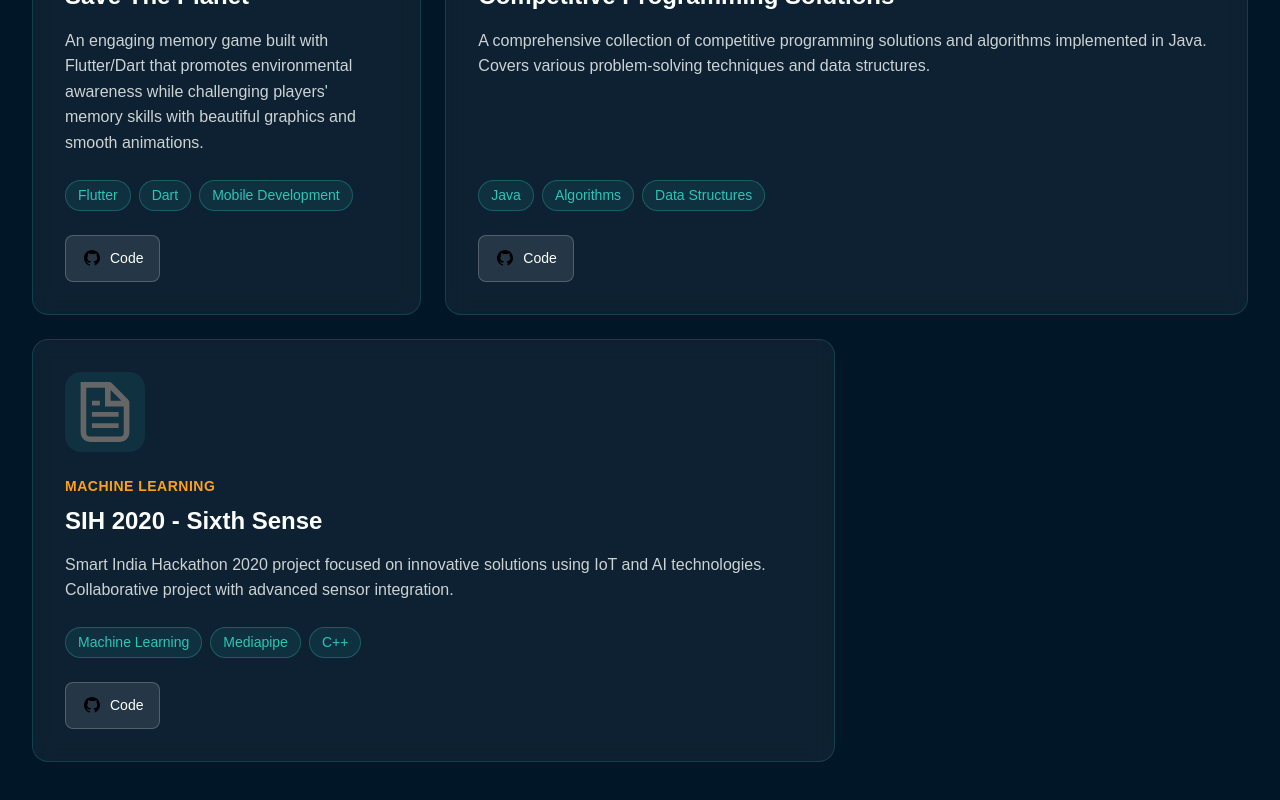
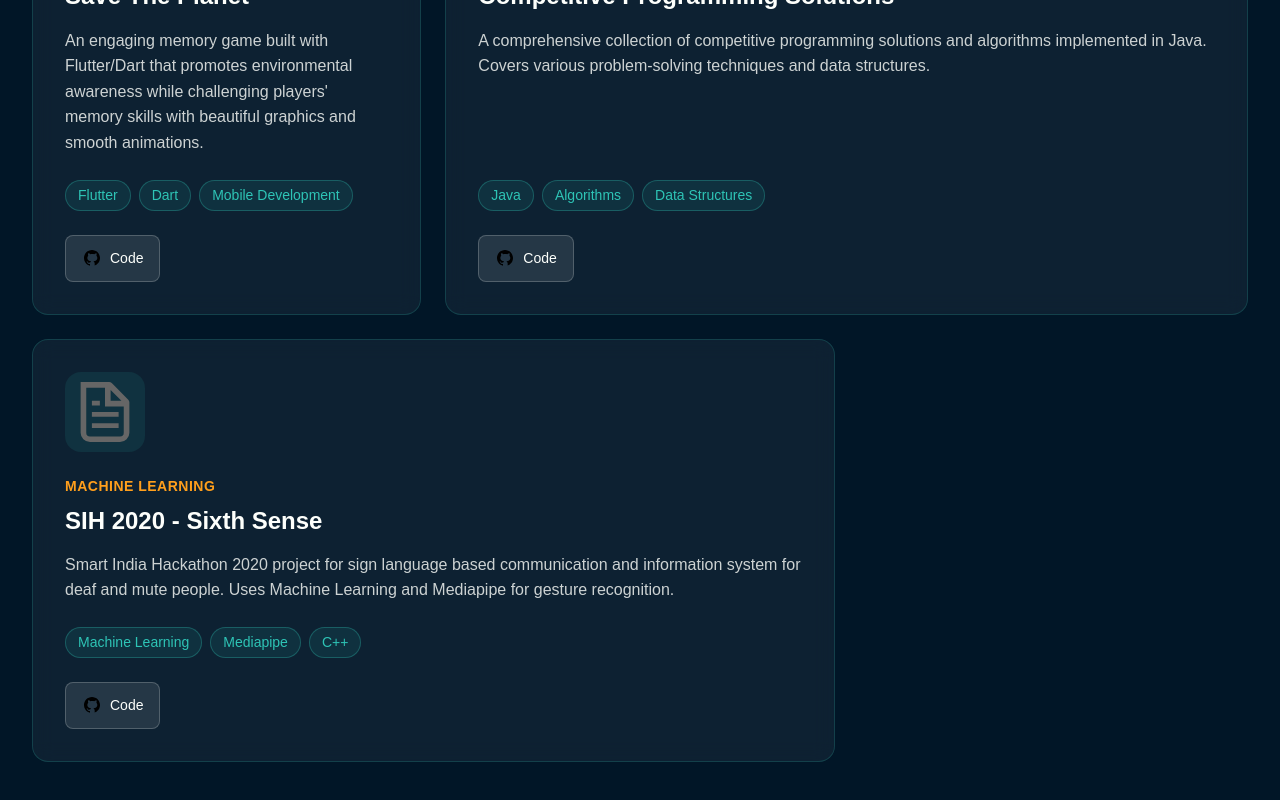
Before and after one commit to Jayant-Jeet/my-portfolio, a Next.js app: page /projects in a window 1280 px wide. Shown: the part 1212-2012 px from the top of the page. Built offline with nearby package versions, Linux system fonts and the light colour scheme.

Commit message:
Updated SIH project description

```diff
--- a/src/app/projects/page.tsx
+++ b/src/app/projects/page.tsx
@@ -54,7 +54,7 @@ const projects = [
   {
     id: 5,
     title: "SIH 2020 - Sixth Sense",
-    description: "Smart India Hackathon 2020 project focused on innovative solutions using IoT and AI technologies. Collaborative project with advanced sensor integration.",
+    description: "Smart India Hackathon 2020 project for sign language based communication and information system for deaf and mute people. Uses Machine Learning and Mediapipe for gesture recognition.",
     tech: ["Machine Learning", "Mediapipe", "C++"],
     githubUrl: "https://github.com/Amankumar1456/SIH2020_IC464_Sixth_Sense_GitRepository_MLRIT",
     liveUrl: "#",
```
